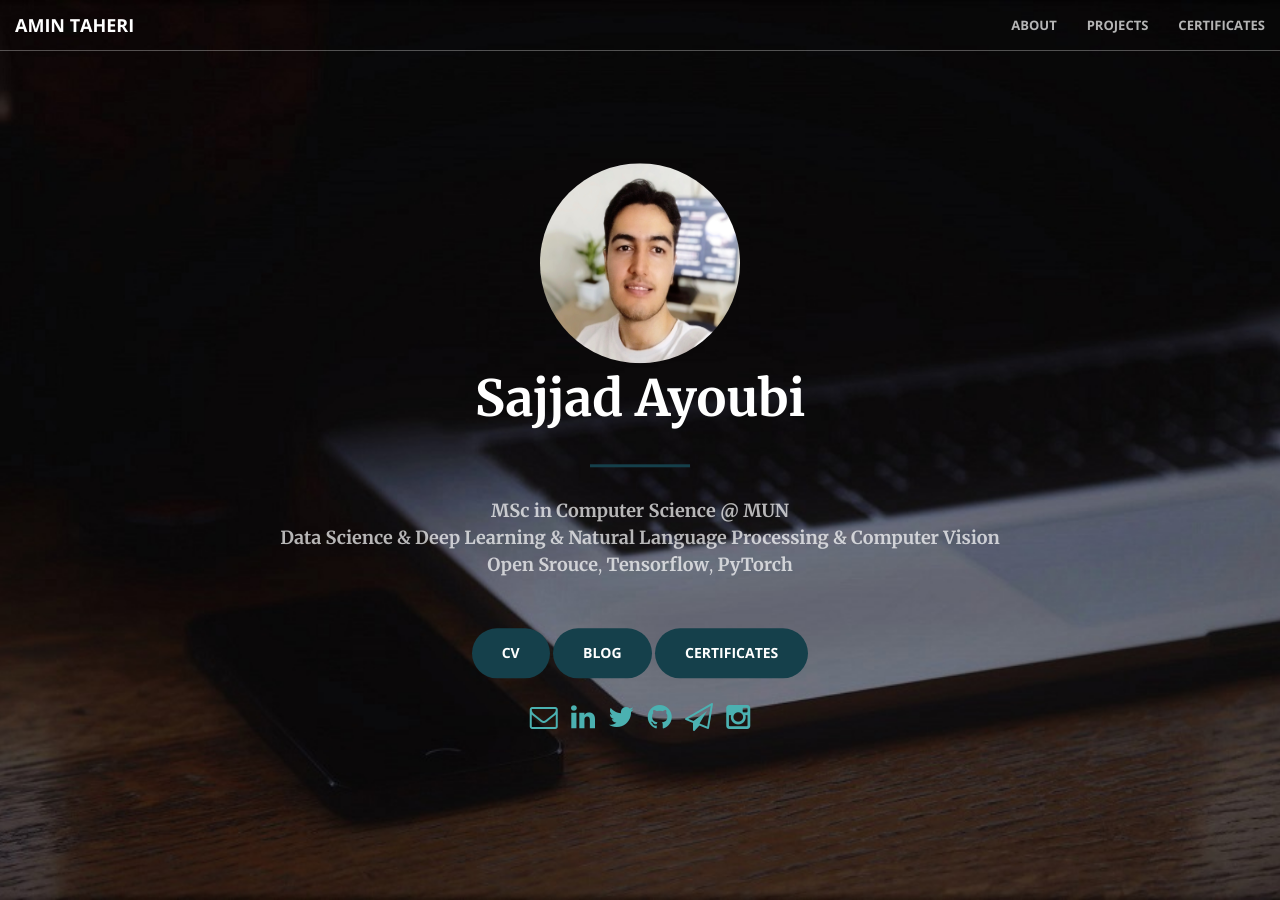
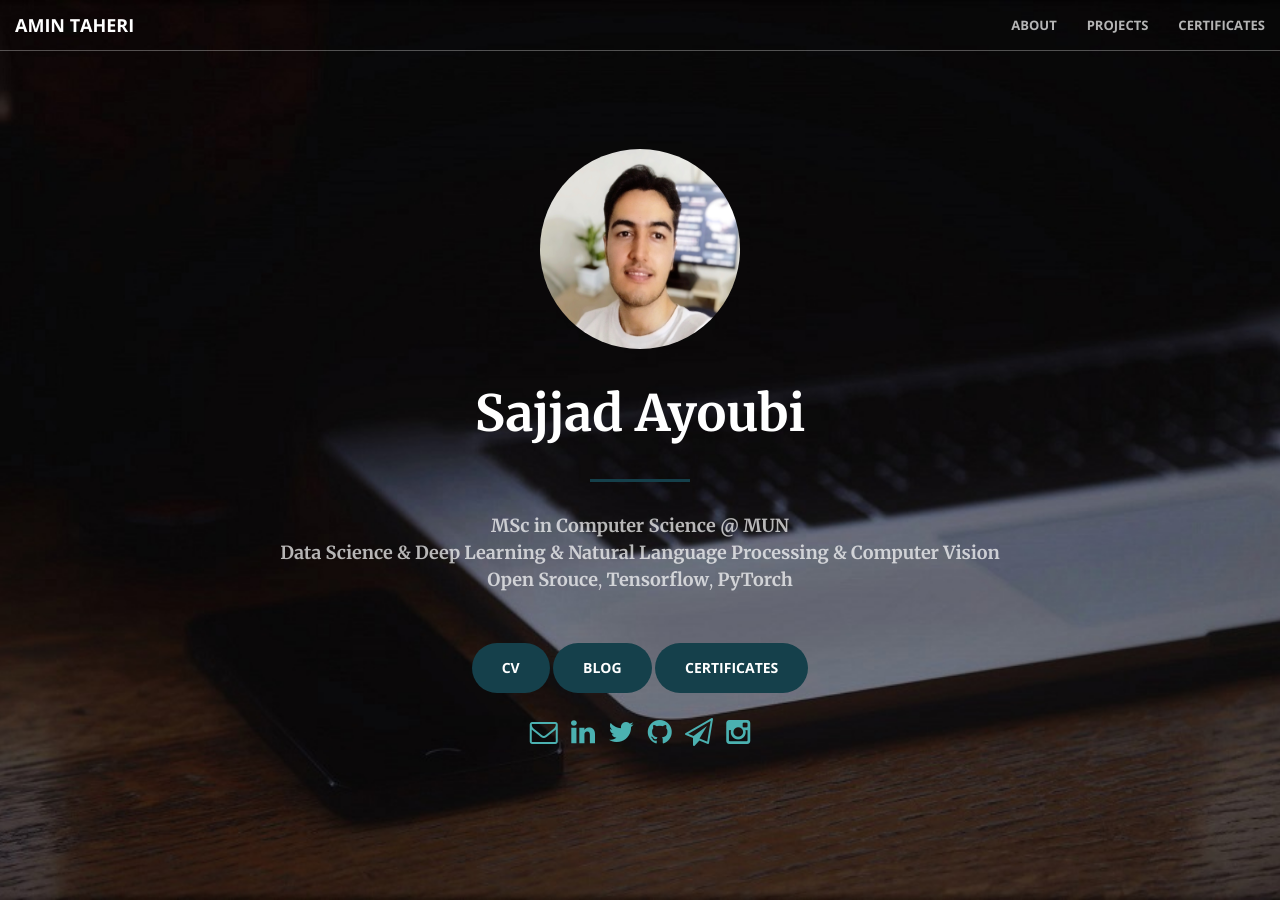
Before and after one commit to sajjjadayobi/sajjjadayobi.github.io, a Jekyll site: the page built from index.html, in a window 1280 px wide and 900 px high. Built offline with Jekyll 4.4.1, drawn with Linux system fonts in a browser that asks for light colours.

Commit message:
Update header.html

```diff
--- a/_includes/header.html
+++ b/_includes/header.html
@@ -14,7 +14,7 @@
         <div class="header-content-inner">
             <img src="img\latest.jpg" class="mx-auto d-block img-circle" width="200" height="200">
 
-            <div class="c"><b> </b></div>
+            <div class="s"><br> </div>
             <div class="b"><b>Sajjad Ayoubi</b></div>
 
 
```
